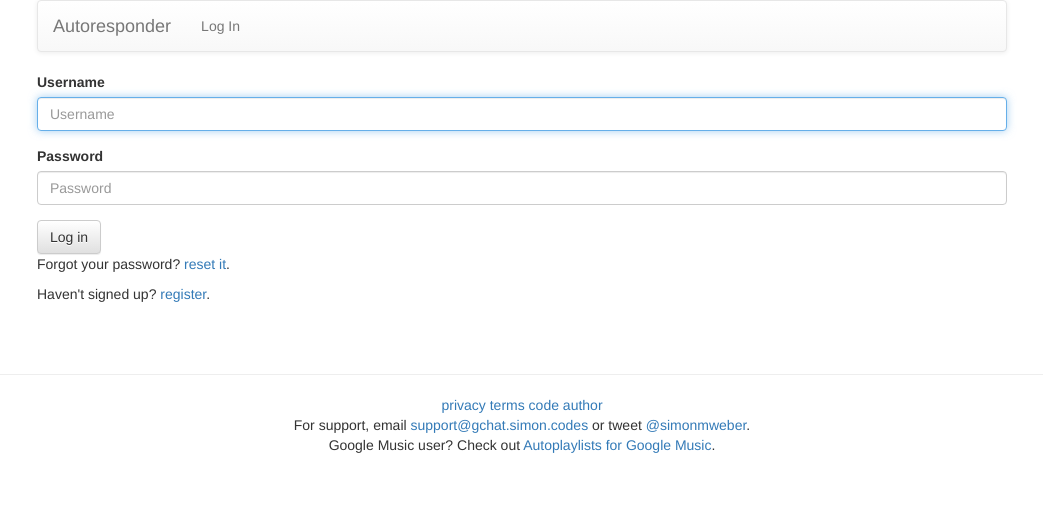
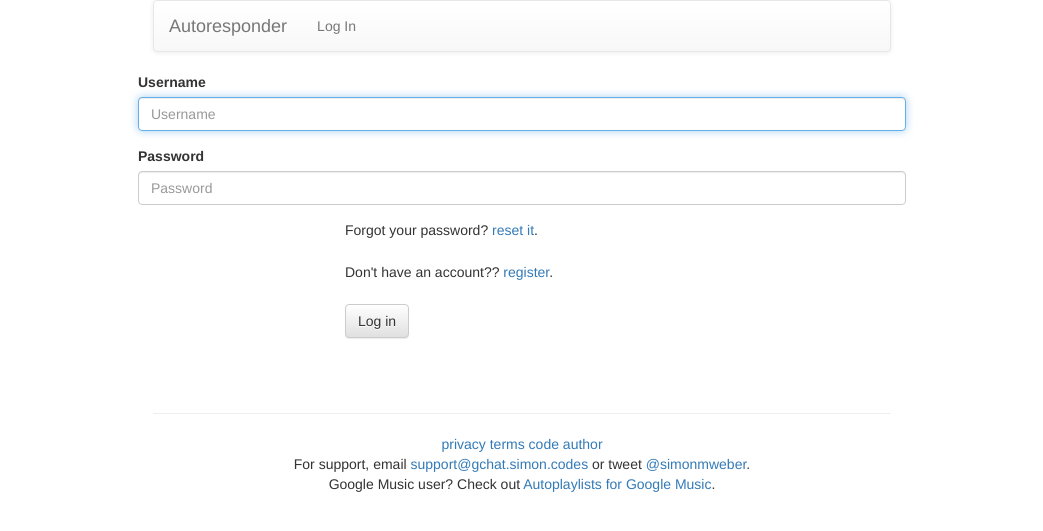
Before and after one commit to simon-weber/gchatautorespond, a Django app: page /accounts/login in a window 1280 px wide. Shown: the top 531 px of the page, without its empty margins (118-1161 px from the left). Run offline with Django 3.2, Linux system fonts and the light colour scheme; parts of the project's set-up code (start-up, migrations or seed data) failed here and were passed over; some libraries are stand-ins or nearby versions.

Commit message:
visual overhaul

```diff
--- a/gchatautorespond/apps/autorespond/templates/base.html
+++ b/gchatautorespond/apps/autorespond/templates/base.html
@@ -33,6 +33,12 @@
         <script src="https://maxcdn.bootstrapcdn.com/bootstrap/3.3.7/js/bootstrap.min.js" integrity="sha384-Tc5IQib027qvyjSMfHjOMaLkfuWVxZxUPnCJA7l2mCWNIpG9mGCD8wGNIcPD7Txa" crossorigin="anonymous"></script>
 
         <style>
+
+            /* Always show the scrollbar, avoiding flickering content. */
+            html {
+                overflow-y: scroll;
+            }
+
             /* fix navbar-text indentation on mobile: http://stackoverflow.com/a/20411963 */
             @media (max-width: 767px) {
                 p.navbar-text {
@@ -44,10 +50,10 @@
                 }
             }
 
-            /* Make the container smaller on large screens. */
-            @media (min-width: 1200px) {
-                .container {
-                    width: 1000px;
+            /* Make the container smaller on large screens when logged in. */
+            @media (min-width: 768px) {
+                .container:not(.landing) {
+                    width: 768px;
                 }
             }
         </style>
@@ -113,6 +119,7 @@
             {% endblock content %}
         </div>
 
+        <div id="footer" class="container">
             <footer class="footer text-center">
                 {% block footer %}
                 <br/>
--- /dev/null
+++ b/gchatautorespond/apps/autorespond/templates/form_button.html
@@ -0,0 +1,8 @@
+{# This is used in horizontal forms, which are most of them, but not all. #}
+
+<div class="form-group">
+    <label class="col-md-3 control-label">&nbsp;</label>
+    <div class="col-md-9">
+        <button class="btn {{ class|default:'btn-default' }}" type="submit" {{ extra|default:"" }}>{{ text }}</button>
+    </div>
+</div>
--- a/gchatautorespond/apps/autorespond/templates/logged_out.html
+++ b/gchatautorespond/apps/autorespond/templates/logged_out.html
@@ -4,7 +4,7 @@
 {% endblock navbar %}
 {% block header %}
 <div class="jumbotron">
-    <div class="container text-center">
+    <div class="container text-center landing">
         <h1>Autoresponder</h1>
         <h2>for Google Chat and Hangouts</h2>
         <br/>
@@ -19,7 +19,7 @@
         <a class="btn btn-primary btn-lg active" href="{% url 'registration_register' %}">Sign Up</a>
     </div>
 </div>
-<div class="container">
+<div class="container landing">
     <div class="row">
         <div class="col-lg-4">
             <div class="text-center">
--- a/gchatautorespond/apps/autorespond/templates/registration/login.html
+++ b/gchatautorespond/apps/autorespond/templates/registration/login.html
@@ -3,14 +3,26 @@
 {% load bootstrap3 %}
 
 {% block content %}
-<form method="post" action=".">
+<form class="form-horizontal" method="post" action=".">
     {% csrf_token %}
-  {% bootstrap_form form %}
+    {% bootstrap_form form layout='horizontal' %}
 
-  <input type="submit" class="btn btn-default" value="{% trans 'Log in' %}" />
-  <input type="hidden" name="next" value="{{ next }}" />
+    <div class="form-group">
+        <label class="col-md-3 control-label">&nbsp;</label>
+        <div class="col-md-9">
+            {% trans "Forgot your password" %}? <a href="{% url 'auth_password_reset' %}">{% trans "reset it" %}</a>.
+        </div>
+    </div>
+
+    <div class="form-group">
+        <label class="col-md-3 control-label">&nbsp;</label>
+        <div class="col-md-9">
+            {% trans "Don't have an account?" %}? <a href="{% url 'registration_register' %}">{% trans "register" %}</a>.
+        </div>
+    </div>
+
+    {% include 'form_button.html' with text="Log in" %}
+    <input type="hidden" name="next" value="{{ next }}" />
 </form>
 
-<p>{% trans "Forgot your password" %}? <a href="{% url 'auth_password_reset' %}">{% trans "reset it" %}</a>.</p>
-<p>{% trans "Haven't signed up" %}? <a href="{% url 'registration_register' %}">{% trans "register" %}</a>.</p>
 {% endblock %}
--- a/gchatautorespond/apps/autorespond/templates/registration/password_change_form.html
+++ b/gchatautorespond/apps/autorespond/templates/registration/password_change_form.html
@@ -3,10 +3,10 @@
 {% load bootstrap3 %}
 
 {% block content %}
-<form method="post" action=".">
+<form class="form-horizontal" method="post" action=".">
     {% csrf_token %}
-  {% bootstrap_form form %}
+  {% bootstrap_form form layout='horizontal' %}
 
-  <input type="submit" class="btn btn-default" value="{% trans 'Submit' %}" />
+  {% include 'form_button.html' with text="submit" %}
 </form>
 {% endblock %}
--- a/gchatautorespond/apps/autorespond/views.py
+++ b/gchatautorespond/apps/autorespond/views.py
@@ -15,6 +15,7 @@ from django.forms.models import modelformset_factory
 from django.template.context_processors import csrf
 from django.conf import settings
 from django.views.generic import TemplateView
+from django.forms.formsets import DELETION_FIELD_NAME
 import requests
 
 from .models import GoogleCredential, AutoResponse, ExcludedUser
@@ -57,6 +58,11 @@ class ExcludedUserFormSet(_ExcludedUserFormSet):
         form = super(ExcludedUserFormSet, self)._construct_form(i, **kwargs)
         form.fields['autorespond'].queryset = self.autoresponds
         form.fields['autorespond'].label_from_instance = lambda obj: obj.credentials.email
+
+        if form.empty_permitted:
+            # Don't show the delete field for empty forms.
+            del form.fields[DELETION_FIELD_NAME]
+
         return form
 
 
@@ -65,9 +71,9 @@ class AutoResponseFormSet(_AutoResponseFormSet):
         self.credentials = credentials
 
         # There can only be 1 response per credential.
-        # This prevents showing more forms than needed.
+        # This prevents showing more empty forms if all are filled in.
         self.max_num = len(credentials)
-        self.extra = len(credentials)
+        self.extra = 1
 
         super(AutoResponseFormSet, self).__init__(*args, **kwargs)
         self.prefix = 'autorespond'
@@ -76,6 +82,10 @@ class AutoResponseFormSet(_AutoResponseFormSet):
         form = super(AutoResponseFormSet, self)._construct_form(i, **kwargs)
         form.fields['credentials'].queryset = self.credentials
         form.fields['credentials'].label_from_instance = lambda obj: obj.email
+
+        if form.empty_permitted:
+            del form.fields[DELETION_FIELD_NAME]
+
         return form
 
 
--- a/gchatautorespond/apps/licensing/templates/cancel.html
+++ b/gchatautorespond/apps/licensing/templates/cancel.html
@@ -15,9 +15,9 @@
 
         <form method="post" action=".">
             {% csrf_token %}
-            What could we have done better?
+            If you have any parting feedback, I'd love to hear it:
             <br/>
-            <textarea class="u-full-width" name="feedback"></textarea>
+            <textarea name="feedback" class="form-control col-l-12" rows="3"></textarea>
             <br/>
             <input type="submit" class="btn btn-default" value="cancel my subscription"/>
         </form>
--- a/gchatautorespond/apps/licensing/templates/details.html
+++ b/gchatautorespond/apps/licensing/templates/details.html
@@ -35,7 +35,7 @@
         <br/>
         Upon starting a subscription, a receipt will automatically be sent to your account email.
         {% endif %}
-        <form id="card-form" method="post" action=".">
+        <form class="form-horizontal" id="card-form" method="post" action=".">
             {% csrf_token %}
             Your payment details are stored securely by
             <a href="https://www.braintreepayments.com/" target="_blank" rel="noopener noreferrer">Braintree</a> (a PayPal company).
--- a/gchatautorespond/settings.py
+++ b/gchatautorespond/settings.py
@@ -224,3 +224,8 @@ RAVEN_CONFIG = {
         'gchatautorespond.lib.chatworker.bot.ContextProcessor',
     ],
 }
+
+BOOTSTRAP3 = {
+    'horizontal_label_class': 'col-md-3',
+    'horizontal_field_class': 'col-md-9',
+}
```
Also changed, not shown: gchatautorespond/apps/autorespond/templates/fancy_formset.html (added, +16 -0 lines), gchatautorespond/apps/autorespond/templates/logged_in.html (+8 -11 lines), gchatautorespond/apps/autorespond/templates/registration/password_reset_confirm.html (+3 -4 lines), gchatautorespond/apps/autorespond/templates/registration/password_reset_form.html (+4 -4 lines), gchatautorespond/apps/autorespond/templates/registration/registration_form.html (+10 -7 lines).
